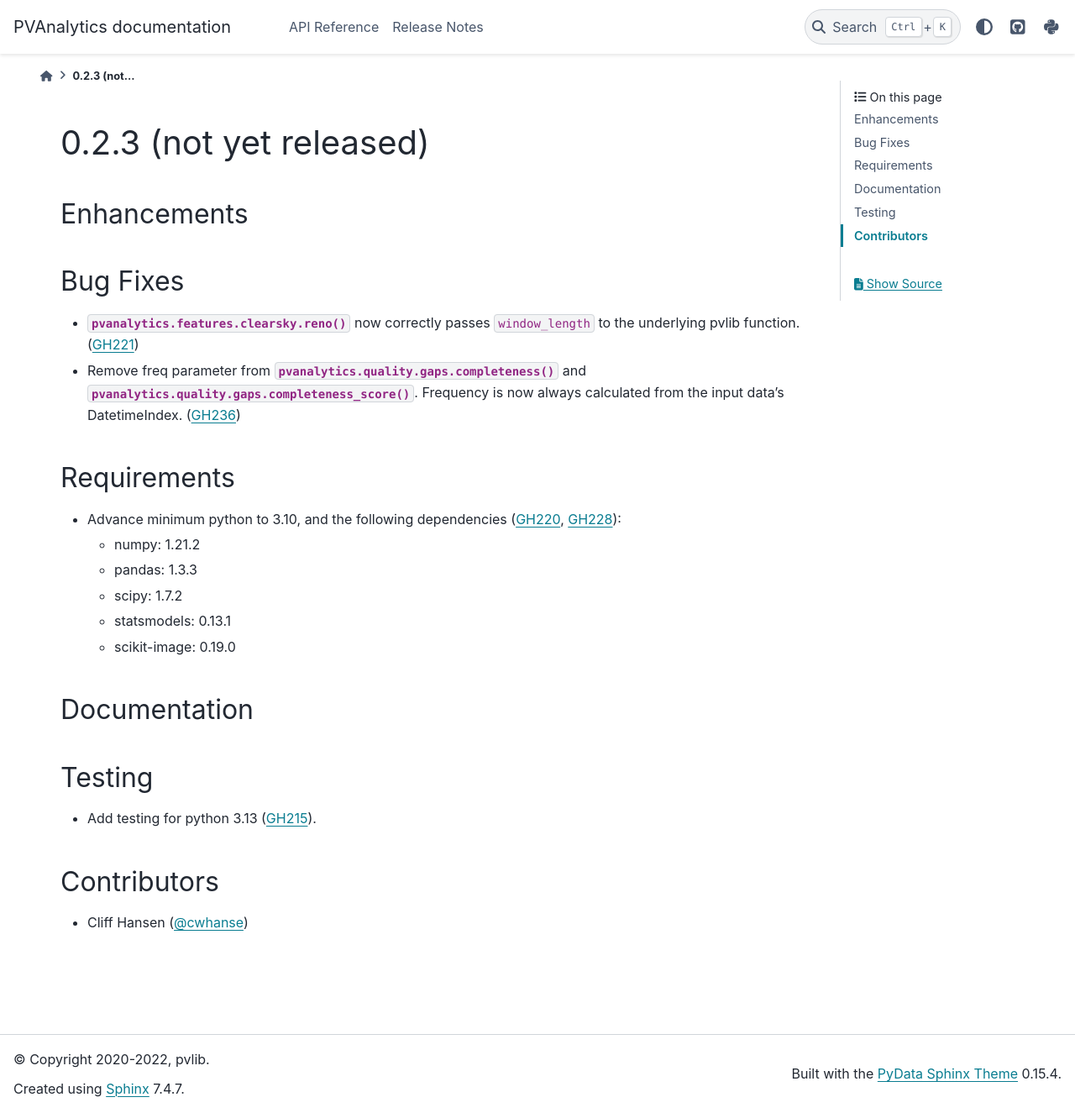
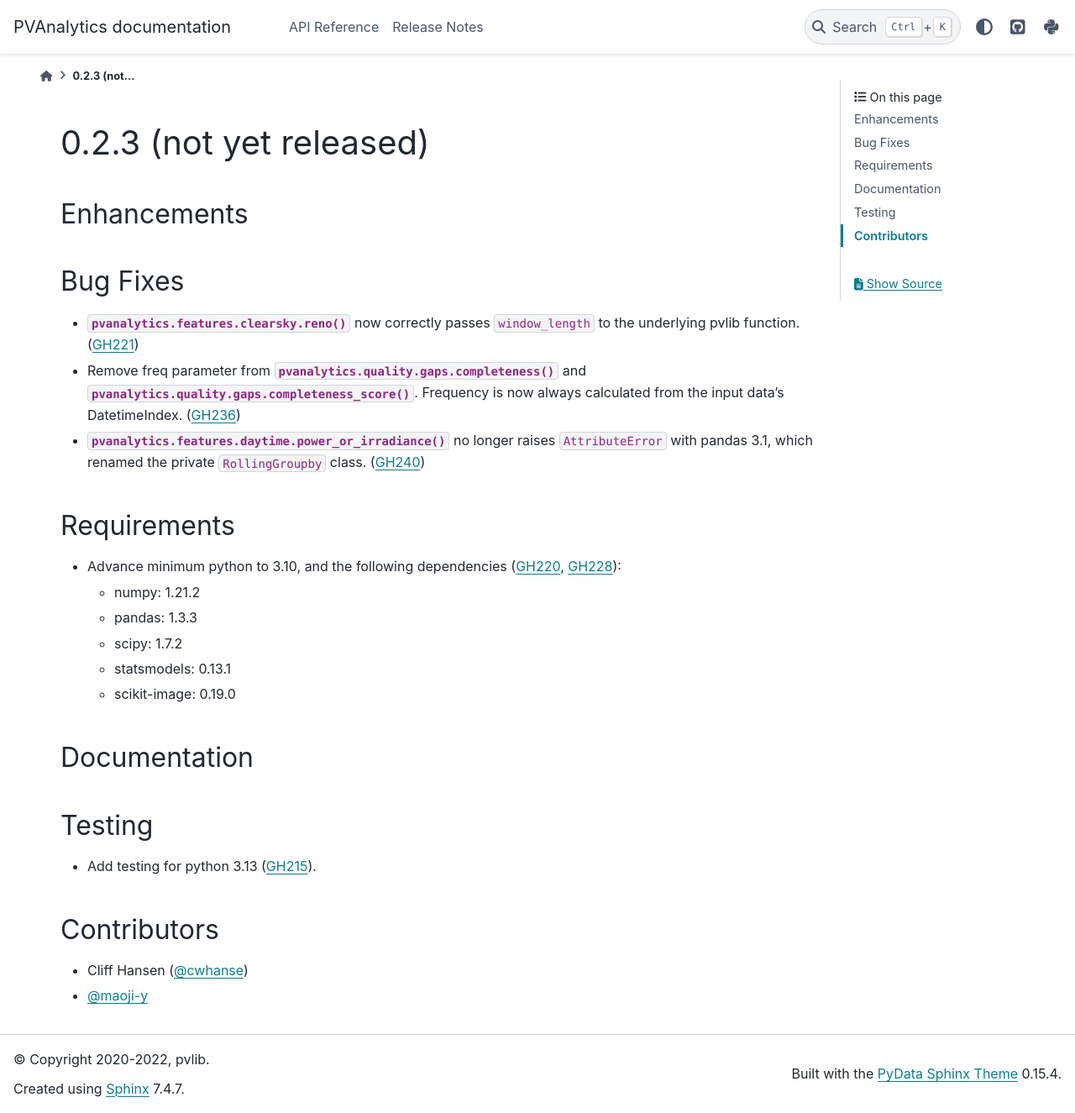
Before and after one commit to pvlib/pvanalytics, a Sphinx documentation site: the page built from docs/whatsnew/v0.2.3.rst, in a window 1280 px wide and 1325 px high. Shown: the whole window at 84% size. Built offline with Sphinx 7.4.7 and the PyData theme 0.15.4, drawn with Linux system fonts in a browser that asks for light colours; pages that are not in the unit, such as notebooks, are missing from menus.

Commit message:
Avoid pandas' private RollingGroupby class in daytime.power_or_irradiance
pandas 3.1 renamed pandas.core.window.RollingGroupby to RollingGroupBy,
so power_or_irradiance raised AttributeError for any input. Pass a
lambda that calls median() instead, like _correct_if_invalid does.

Closes #240

Co-Authored-By: Claude Opus 5.5 <noreply@anthropic.com>

```diff
--- a/docs/whatsnew/v0.2.3.rst
+++ b/docs/whatsnew/v0.2.3.rst
@@ -15,6 +15,9 @@ Bug Fixes
 * Remove freq parameter from :py:func:`pvanalytics.quality.gaps.completeness`
   and :py:func:`pvanalytics.quality.gaps.completeness_score`. Frequency is now
   always calculated from the input data's DatetimeIndex. (:pull:`236`)
+* :py:func:`pvanalytics.features.daytime.power_or_irradiance` no longer
+  raises ``AttributeError`` with pandas 3.1, which renamed the private
+  ``RollingGroupby`` class. (:issue:`240`)
 
 Requirements
 ~~~~~~~~~~~~
@@ -39,3 +42,4 @@ Testing
 Contributors
 ~~~~~~~~~~~~
 * Cliff Hansen (:ghuser:`cwhanse`)
+* :ghuser:`maoji-y`
```
Also changed, not shown: 1 other file.
